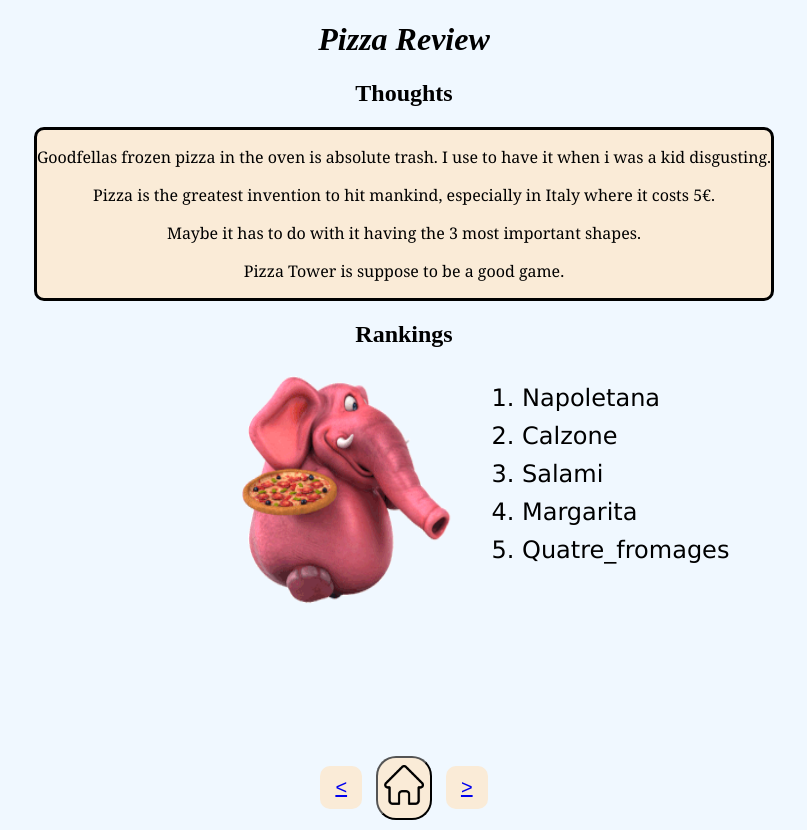
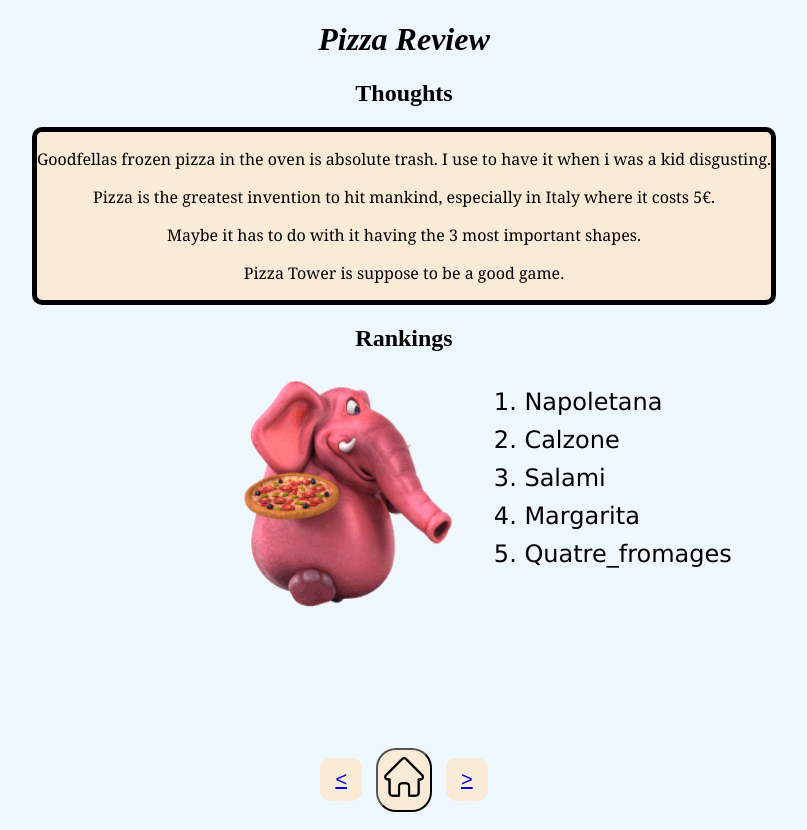
Before and after one commit to Kilyaan03/KilianReviewWebsite, a plain HTML site: page HTML_CSS_Code/PizzaReview.html in a window 1280 px wide. Shown: the whole page, without its empty margins (236-1043 px from the left). Drawn offline with Linux system fonts and the light colour scheme.

Commit message:
comments added

```diff
--- a/HTML_CSS_Code/FoodStyle.css
+++ b/HTML_CSS_Code/FoodStyle.css
@@ -1,10 +1,10 @@
-
+/*Very similar to Style.css and TV_Style.css so wont comment everyhting*/
 .thoughts{
-    display: block;
-    border-style: solid;
+    display: block; /* block display is like it makes an element take up the full width of its container and stack vertically, starting on a new line.*/
+    border: 5px solid black; /*adds border around the thoughts class*/
     width:fit-content;
-    margin: 0 auto;
-    border-radius: 10px;
+    margin: 0 auto; /*centers the div horizontally*/
+    border-radius: 10px; /*adds rounded corners to the border*/
     background-color: antiquewhite;
     text-align: center;
 }
@@ -38,14 +38,13 @@ h1 {
 }
 
 li{
-    font-size: x-large !important;
-    margin-bottom: 10px !important;
-    font-family:'Lucida Sans', 'Lucida Sans Regular', 'Lucida Grande', 'Lucida Sans Unicode', Geneva, Verdana, sans-serif
+    font-size: x-large ;
+    margin-bottom: 10px ;
+    font-family: 'Lucida Sans', Geneva, Verdana, sans-serif; /*adds specific font*/
+
 }
 
 body {
-    margin: 0;
-    padding: 0;
     background-color: aliceblue;
 }
 
@@ -56,7 +55,6 @@ body {
     padding: 10px 15px;
     font-size: 20px;
     cursor: pointer;
-    z-index: 10;
     border-radius: 10px;
 }
 
@@ -67,8 +65,7 @@ body {
     width: fit-content; /* Ensures the div only takes as much space as needed */
     margin: 0 auto; /* Centers the div itself */
     text-align: center;
-    padding: 10px; /* Adds space inside the div */
-    margin-top: 10%;
+    margin-top: 10%; /*pushes element down 10% of its hight*/
 }
 
 .returnHomeButton{
--- a/HTML_CSS_Code/Style.css
+++ b/HTML_CSS_Code/Style.css
@@ -3,91 +3,54 @@
     width: auto; /* Set a fixed width */
     height: 500px; /* Set a fixed height */
     border: 2px solid black; /* Adds a border to make it look like a box */
-    background-color: white; /* Adds a background color */
     text-align: center; /* Centers text */
     margin: 20px; /* Adds spacing between divs */
-    background-color: #D6D3F0;
-    color: black;
+    background-color: #D6D3F0; /* Sets a specific background color */
+    color: black; /* Sets text color */
 }
 
-
-body{
-    background-color: #6B5CA5;
-    color: #EE7674;
+body {
+    background-color: #6B5CA5; /* Sets the background color of the body */
+    color: #EE7674; /* Sets the text color of the body */
 }
 
-.topicList img{
-    width: 200px;
-    height: 150px;
-    object-fit: fill;
-    margin: 10px;
-    margin-top: 20px;
+p{
+    font-size: 2em; /* Sets the font size of paragraphs */
 }
 
-.topicList img:hover {
-    transform: scale(1.2); /* Enlarges the image by 20% */
-    transition: transform 0.3s ease-in-out; /* Smooth animation */
+.topicList img { /* Styles for images in the topicList class */
+    width: 200px; /* Sets the width of images */
+    height: 150px; /* Sets the height of images */
+    margin: 10px; /* Adds margin around images */
 }
 
-h1{
-    text-align: center;
+.topicList img:hover {/* Styles for images in the topicList class when hovered on by mouse */
+    transform: scale(1.2); /* Enlarges the image by 20% on hover */
+    transition: transform 0.3s ease-in-out; /* Smooth animation for the transform */
 }
 
-ul {
-    list-style: none;
-    padding: 0;
-    margin: 0;
-    display: flex;
+h1 {
+    text-align: center; /* Centers the text of h1 elements */
 }
 
-li {
-    margin-right: 10px; /* Add some space between items */
-}
-
-.topicList {
-    display: flex;
-    align-items: center;
-    justify-content: space-between;
-    gap: 10px;
-    width: 100%;
-    max-width: 800px;
-    margin: 0 auto;
-    position: relative;
+.topicList { /* Styles for the topicList class */
+    display: flex; /* Displays items in a row */
+    align-items: center; /* Centers items vertically */
+    gap: 10px; /* Adds space between items */
+    max-width: 800px; /* Sets a maximum width */
+    margin: 0 auto; /* Centers the topicList div horizontally */
 }
 
 /* Default: Arrows beside images for screens wider than 800px */
 .arrow {
-    background-color: #333;
-    color: white;
-    border: none;
-    padding: 10px 15px;
-    font-size: 20px;
-    cursor: pointer;
-    z-index: 10;
+    background-color: #D6D3F0; /* Sets background color of arrows */
+    color: black; /* Sets text color of arrows */
+    border: none; /* Removes default border */
+    padding: 10px 15px; /* Adds padding top n bottom 10px, 15px right and left*/
+    font-size: 20px; /* Sets font size of arrows */
+    cursor: pointer; /* Changes cursor to pointer on hover */
 }
 
 .arrow:hover {
-    background-color: #555;
+    background-color: rgb(214, 211, 240,0.8); /* Changes opacity of background color on hover */
 }
-
-/* When screen width is less than 800px, make arrows overlay images */
-@media (max-width: 800px) {
-    .topicList {
-        justify-content: center; /* Center images */
-    }
-
-    .arrow {
-        position: absolute;
-        top: 50%;
-        transform: translateY(-50%);
-        background-color: rgba(0, 0, 0, 0.7);
-    }
-
-    .prev-arrow {
-        left: 10px;
-    }
-
-    .next-arrow {
-        right: 10px;
-    }
-}
--- a/HTML_CSS_Code/ThemePark.css
+++ b/HTML_CSS_Code/ThemePark.css
@@ -114,11 +114,7 @@ img {
   }
 
 
-  #box1 {
-    grid-column: 1;
-     grid-row: 1;
-
-     }
+ #box1 {grid-column: 1; grid-row: 1; } /* Top-left */
   #box2 {grid-column: 2; grid-row: 1; } /* Top-right */
   #box3 {grid-column: 1; grid-row: 2; } /* Bottom-left */
   #box4 { grid-column: 2; grid-row: 2; } /* Bottom-right */
```
Also changed, not shown: HTML_CSS_Code/ASIP_Review.html (+3 -0 lines), HTML_CSS_Code/TV_Style.css (+7 -7 lines), HTML_CSS_Code/index.html (+20 -15 lines), 1 other file.
